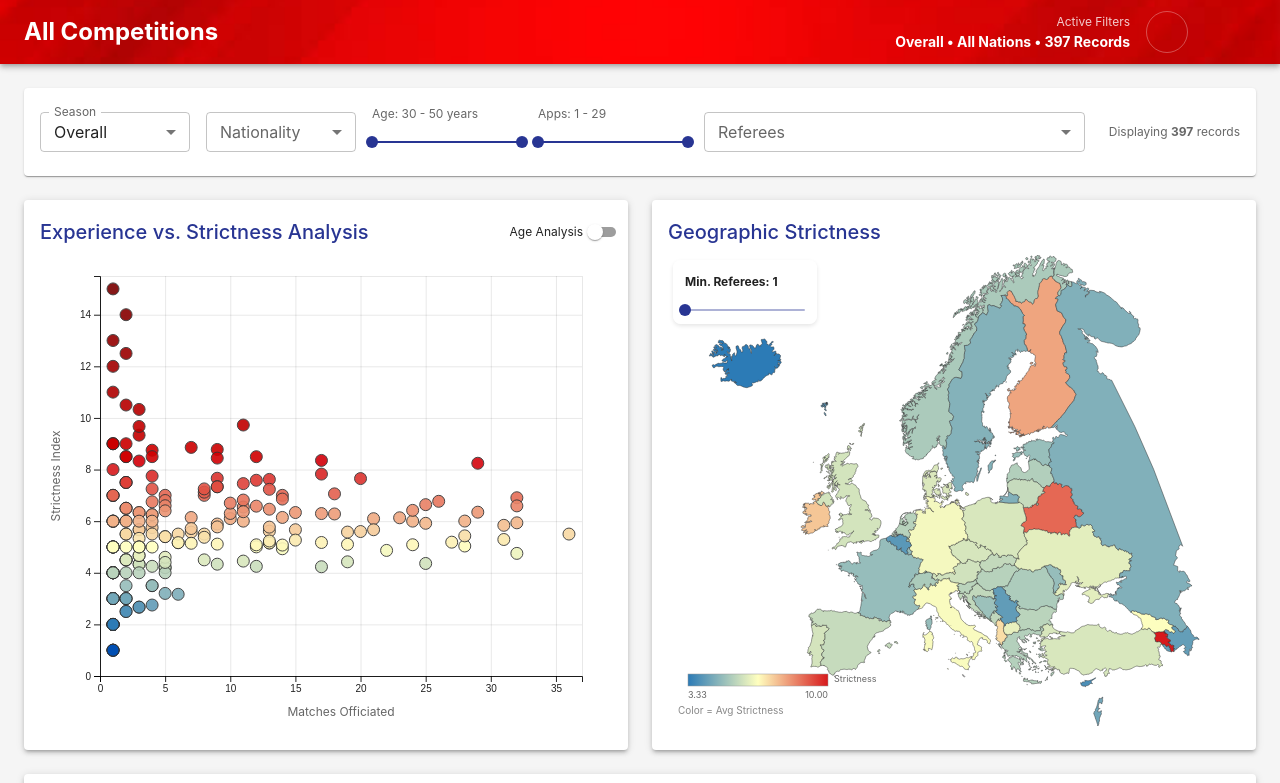
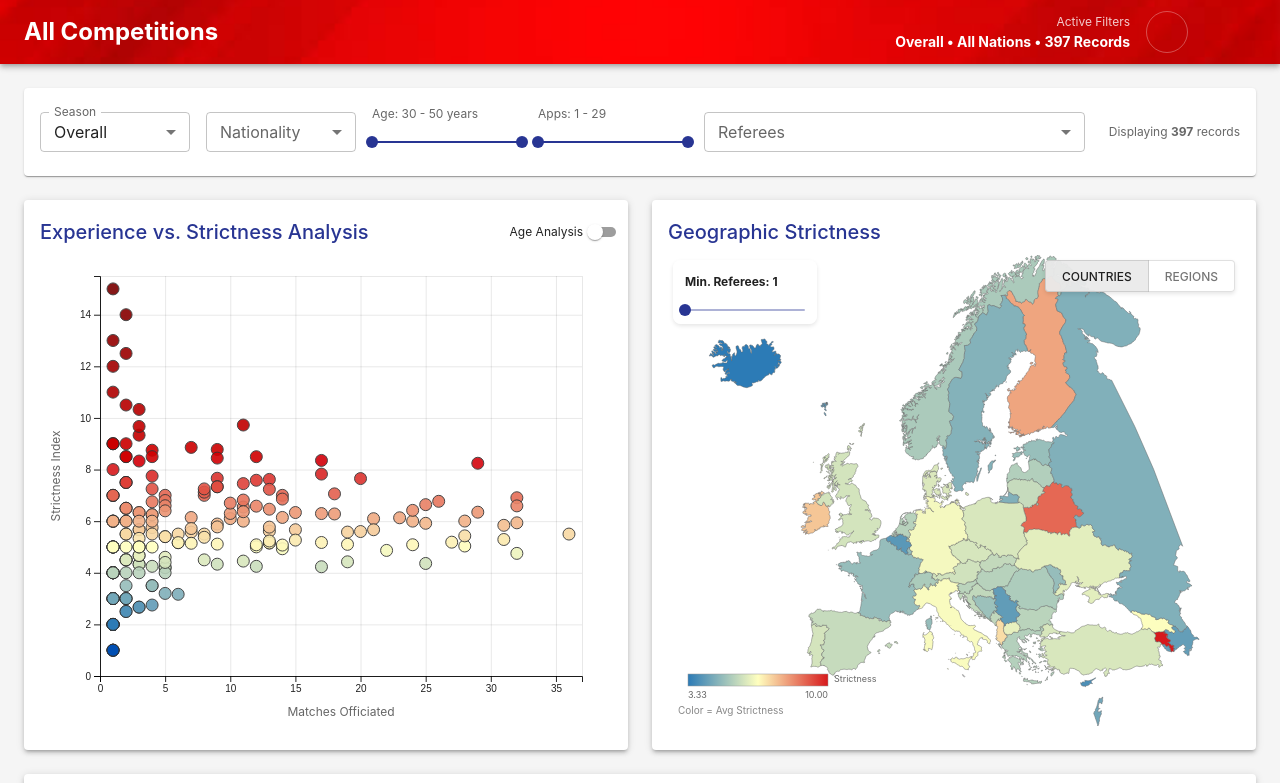
Before and after one commit to szymonzalewski2406/data-visualization-au-2025-group-4, a React (Create React App) app: page /dashboard in a window 1280 px wide. Shown: the top 783 px of the page. Built offline with nearby package versions, Linux system fonts and the light colour scheme; some icons are missing.

Commit message:
regions toggle on a map

```diff
--- a/src/components/GeoMap.tsx
+++ b/src/components/GeoMap.tsx
@@ -1,6 +1,6 @@
 import React, { useRef, useEffect, useState } from 'react';
 import * as d3 from 'd3';
-import { Slider, Typography, Box } from '@mui/material';
+import { Slider, Typography, Box, ToggleButton, ToggleButtonGroup } from '@mui/material';
 import europeGeoJson from './europe.geo.json';
 import { RefereeData } from '../interfaces/RefereeData';
 
@@ -21,8 +21,24 @@ const nationalityToISO2: Record<string, string> = {
 	'Turkey': 'TR', 'Greece': 'GR', 'Ukraine': 'UA', 'Russia': 'RU', 'Israel': 'IL',
 	'Albania': 'AL', 'Belarus': 'BY', 'Cyprus': 'CY', "Faroe Islands": 'FO',
 	'Iceland': 'IS', 'Moldova': 'MD', 'North Macedonia': 'MK', 'San Marino': 'SM',
-	'Wales': 'GB', 'Türkiye': 'TR', 'Scotland': 'GB', 'Ireland': 'IE', 'Luxembourg': 'LU'
+	'Wales': 'GB', 'Türkiye': 'TR', 'Scotland': 'GB', 'Ireland': 'IE', 'Luxembourg': 'LU',
+	'Kazakhstan': 'KZ', 'Northern Ireland': 'GB'
 };
+
+const REGIONS: Record<string, string[]> = {
+	'Nordic': ['NO', 'SE', 'DK', 'FI', 'IS', 'FO'],
+	'British Isles': ['GB', 'IE'],
+	'Western Europe': ['FR', 'DE', 'NL', 'BE', 'CH', 'AT', 'LU'],
+	'Southern Europe': ['PT', 'ES', 'IT', 'GR', 'CY', 'TR', 'IL', 'SM', 'MT'],
+	'Central Europe': ['PL', 'CZ', 'SK', 'HU', 'SI', 'HR'],
+	'Baltic States': ['EE', 'LT', 'LV'],
+	'Eastern Europe': ['RO', 'BG', 'RS', 'BA', 'ME', 'MK', 'AL', 'MD', 'UA', 'RU', 'BY', 'GE', 'AM', 'AZ', 'KZ']
+};
+
+const ISO_TO_REGION: Record<string, string> = {};
+Object.entries(REGIONS).forEach(([region, isos]) => {
+	isos.forEach(iso => ISO_TO_REGION[iso] = region);
+});
 
 const iso2ToNationalities: Record<string, string[]> = {};
 for (const nationality in nationalityToISO2) {
@@ -34,12 +50,14 @@ for (const nationality in nationalityToISO2) {
 }
 
 const STRICTNESS_COLORS = ["#2c7bb6", "#ffffbf", "#d7191c"];
+const BORDER_COLOR = '#666';
 
 const GeoMap: React.FC<Props> = ({ data, selectedNationality, onCountryClick }) => {
 	const svgRef = useRef<SVGSVGElement>(null);
 	const containerRef = useRef<HTMLDivElement>(null);
 	const [dimensions, setDimensions] = useState({ width: 0, height: 0 });
 	const [minReferees, setMinReferees] = useState<number>(1);
+	const [viewMode, setViewMode] = useState<'countries' | 'regions'>('countries');
 
 	useEffect(() => {
 		if (!containerRef.current) return;
@@ -51,6 +69,14 @@ const GeoMap: React.FC<Props> = ({ data, selectedNationality, onCountryClick })
 		resizeObserver.observe(containerRef.current);
 		return () => resizeObserver.disconnect();
 	}, []);
+
+	useEffect(() => {
+		if (viewMode === 'regions') {
+			setMinReferees(8);
+		} else {
+			setMinReferees(1);
+		}
+	}, [viewMode]);
 
 	useEffect(() => {
 		if (!data || !europeGeoJson) return;
@@ -75,7 +101,6 @@ const GeoMap: React.FC<Props> = ({ data, selectedNationality, onCountryClick })
 		});
 
 		const statsByISO2: Record<string, { strictnessSum: number; refereeCount: number }> = {};
-
 		Object.values(uniqueReferees).forEach(ref => {
 			const iso2 = nationalityToISO2[ref.nationality] || ref.nationality;
 			const personalStrictness = ref.totalAppearances > 0
@@ -83,21 +108,41 @@ const GeoMap: React.FC<Props> = ({ data, selectedNationality, onCountryClick })
 				: 0;
 
 			if (!statsByISO2[iso2]) statsByISO2[iso2] = { strictnessSum: 0, refereeCount: 0 };
-
 			statsByISO2[iso2].strictnessSum += personalStrictness;
 			statsByISO2[iso2].refereeCount += 1;
 		});
 
-		const finalMetrics: Record<string, { avgStrictness: number; count: number }> = {};
+		const finalMetrics: Record<string, { avgStrictness: number; count: number; label: string }> = {};
 		const strictnessValues: number[] = [];
 
+		if (viewMode === 'countries') {
 			Object.keys(statsByISO2).forEach(iso => {
 				const avg = statsByISO2[iso].strictnessSum / statsByISO2[iso].refereeCount;
 				const count = statsByISO2[iso].refereeCount;
-
-			finalMetrics[iso] = { avgStrictness: avg, count };
+				finalMetrics[iso] = { avgStrictness: avg, count, label: iso };
 				strictnessValues.push(avg);
 			});
+		} else {
+			const statsByRegion: Record<string, { strictnessSum: number; refereeCount: number }> = {};
+
+			Object.keys(statsByISO2).forEach(iso => {
+				const region = ISO_TO_REGION[iso] || 'Other';
+				if (!statsByRegion[region]) statsByRegion[region] = { strictnessSum: 0, refereeCount: 0 };
+
+				statsByRegion[region].strictnessSum += statsByISO2[iso].strictnessSum;
+				statsByRegion[region].refereeCount += statsByISO2[iso].refereeCount;
+			});
+
+			Object.keys(statsByISO2).forEach(iso => {
+				const region = ISO_TO_REGION[iso];
+				if (region && statsByRegion[region]) {
+					const avg = statsByRegion[region].strictnessSum / statsByRegion[region].refereeCount;
+					const count = statsByRegion[region].refereeCount;
+					finalMetrics[iso] = { avgStrictness: avg, count, label: region };
+					strictnessValues.push(avg);
+				}
+			});
+		}
 
 		const minStrict = d3.min(strictnessValues) ?? 0;
 		const maxStrict = d3.max(strictnessValues) ?? 1;
@@ -134,7 +179,7 @@ const GeoMap: React.FC<Props> = ({ data, selectedNationality, onCountryClick })
 
 				if (!metrics || metrics.count < minReferees) return '#eee';
 
-				if (selectedNationality.length > 0) {
+				if (selectedNationality.length > 0 && viewMode === 'countries') {
 					const countryName = d.properties.NAME || d.properties.name;
 					const isSelected = selectedNationality.includes(countryName);
 					if (!isSelected) {
@@ -145,42 +190,62 @@ const GeoMap: React.FC<Props> = ({ data, selectedNationality, onCountryClick })
 
 				return strictnessColorScale(metrics.avgStrictness);
 			})
-			.attr('stroke', '#333')
+			.attr('stroke', BORDER_COLOR)
 			.attr('stroke-width', 0.5)
 			.on('mouseover', function(_, d: any) {
-				d3.select(this).attr('stroke-width', 1.5).attr('stroke', '#000');
-
 				const iso = d.properties.ISO2;
 				const metrics = finalMetrics[iso];
-				const name = d.properties.NAME || d.properties.name || iso;
 
 				if (metrics && metrics.count >= minReferees) {
+					d3.select(this).attr('stroke', '#000').attr('stroke-width', 1.5);
+
+					const countryName = d.properties.NAME || d.properties.name || iso;
+					const title = viewMode === 'regions' ? metrics.label : countryName;
+					const subLabel = viewMode === 'regions' ? `(Includes ${countryName})` : '';
+
 					tooltip.html(`
-                        <div style="font-weight:bold; margin-bottom:4px;">${name}</div>
+                        <div style="font-weight:bold; margin-bottom:4px;">${title}</div>
+                        ${subLabel ? `<div style="font-size:0.8em; margin-bottom:4px; opacity:0.8">${subLabel}</div>` : ''}
                         <div>Strictness: <strong>${metrics.avgStrictness.toFixed(2)}</strong></div>
                         <div style="font-size:0.9em; opacity:0.8;">Referees: ${metrics.count}</div>
                     `).style('visibility', 'visible');
 				} else {
-					const countInfo = metrics ? ` (${metrics.count} refs)` : '';
-					tooltip.html(`<strong>${name}</strong><br/>${metrics ? 'Hidden by filter' : 'No Data'}${countInfo}`).style('visibility', 'visible');
+					const name = d.properties.NAME || d.properties.name || iso;
+					tooltip.html(`<strong>${name}</strong><br/>Insufficient data`).style('visibility', 'visible');
 				}
 			})
 			.on('mousemove', function(event: any) {
 				const [mouseX, mouseY] = d3.pointer(event, container.node());
 				tooltip.style('left', `${mouseX + 12}px`).style('top', `${mouseY + 12}px`);
 			})
-			.on('mouseout', function() {
-				d3.select(this).attr('stroke-width', 0.5).attr('stroke', '#333');
+			.on('mouseout', function(_, d: any) {
+				d3.select(this).attr('stroke', BORDER_COLOR).attr('stroke-width', 0.5);
 				tooltip.style('visibility', 'hidden');
 			})
 			.on('click', function(_, d: any) {
 				const iso = d.properties.ISO2;
+				const metrics = finalMetrics[iso];
 
+				if (metrics && metrics.count >= minReferees) {
+					if (viewMode === 'regions') {
+						const regionName = ISO_TO_REGION[iso];
+						const targetIsos = Object.keys(ISO_TO_REGION).filter(k => ISO_TO_REGION[k] === regionName);
+
+						let allNats: string[] = [];
+						targetIsos.forEach(targetIso => {
+							if (iso2ToNationalities[targetIso]) {
+								allNats = [...allNats, ...iso2ToNationalities[targetIso]];
+							}
+						});
+						if (allNats.length > 0) onCountryClick(allNats);
+
+					} else {
 						const countryName = d.properties.NAME || d.properties.name;
 						const nationalities = iso2ToNationalities[iso] || (countryName ? [countryName] : []);
-
 						if (nationalities.length > 0) {
 							onCountryClick(nationalities);
+						}
+					}
 				}
 			});
 
@@ -231,7 +296,7 @@ const GeoMap: React.FC<Props> = ({ data, selectedNationality, onCountryClick })
 		return () => {
 			tooltip.remove();
 		};
-	}, [data, dimensions, selectedNationality, onCountryClick, minReferees]);
+	}, [data, dimensions, selectedNationality, onCountryClick, minReferees, viewMode]);
 
 	return (
 		<div ref={containerRef} style={{ width: '100%', height: '100%', position: 'relative' }}>
@@ -255,12 +320,39 @@ const GeoMap: React.FC<Props> = ({ data, selectedNationality, onCountryClick })
 				<Slider
 					size="small"
 					value={minReferees}
-					min={1}
-					max={10}
+					min={viewMode === 'regions' ? 8 : 1}
+					max={viewMode === 'regions' ? 42 : 10}
 					step={1}
 					onChange={(_, value) => setMinReferees(value as number)}
 					valueLabelDisplay="auto"
 				/>
+			</Box>
+
+			<Box sx={{
+				position: 'absolute',
+				top: 5,
+				right: 5,
+				bgcolor: 'rgba(255,255,255,0.95)',
+				borderRadius: 1,
+				boxShadow: '0 2px 4px rgba(0,0,0,0.1)',
+				zIndex: 10
+			}}>
+				<ToggleButtonGroup
+					value={viewMode}
+					exclusive
+					onChange={(_, newMode) => {
+						if (newMode) setViewMode(newMode);
+					}}
+					size="small"
+					sx={{ height: 32 }}
+				>
+					<ToggleButton value="countries" sx={{ fontSize: '0.75rem', px: 2 }}>
+						Countries
+					</ToggleButton>
+					<ToggleButton value="regions" sx={{ fontSize: '0.75rem', px: 2 }}>
+						Regions
+					</ToggleButton>
+				</ToggleButtonGroup>
 			</Box>
 
 			<div style={{ position: 'absolute', bottom: 10, left: 10, fontSize: '10px', color: '#888', pointerEvents: 'none' }}>
```
Lines whose indentation alone changed are shown as unchanged.
